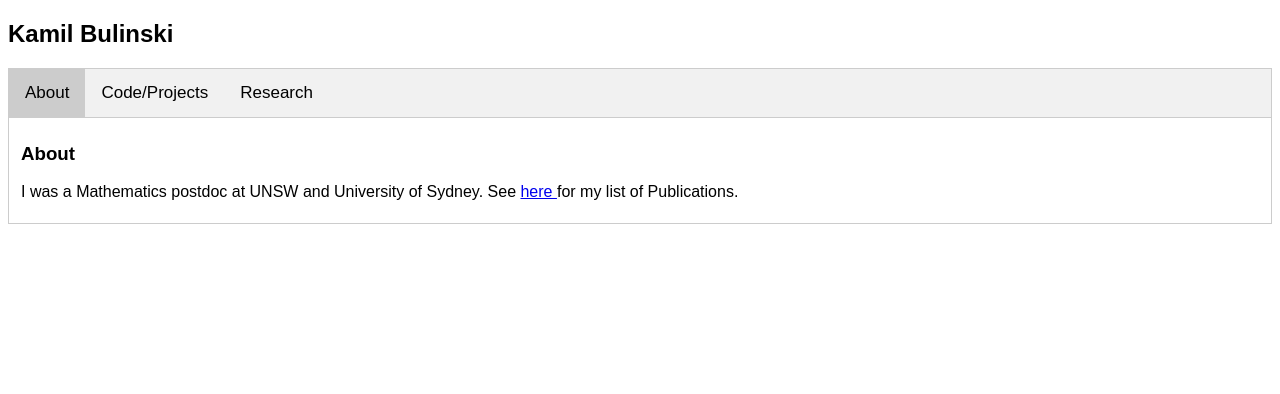
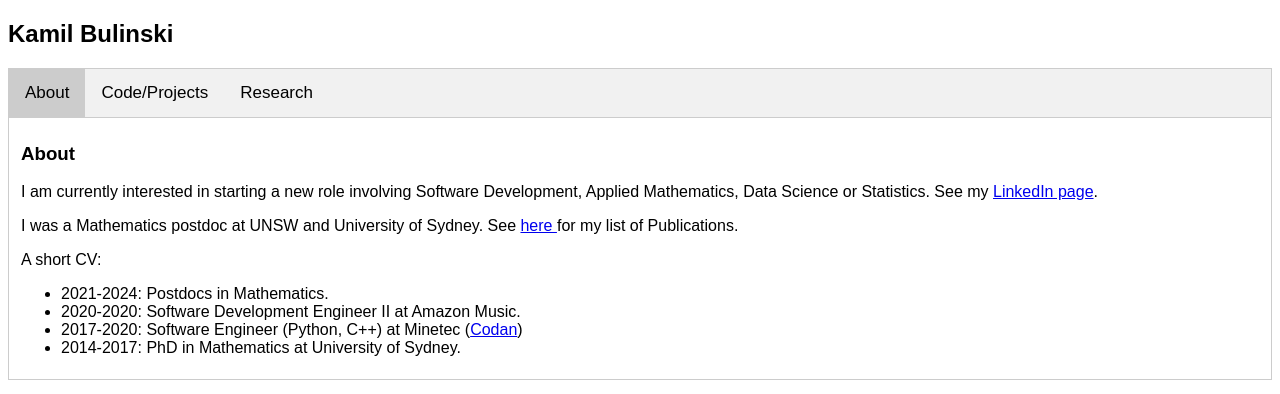
Before and after one commit to kb-math/kb-math.github.io, a plain HTML site: page index.html in a window 1280 px wide. Drawn offline with Linux system fonts and the light colour scheme.

Commit message:
adding About section

```diff
--- a/index.html
+++ b/index.html
@@ -55,12 +55,29 @@ body {font-family: Arial;}
 
 <div id="About" class="tabcontent">
   <h3>About</h3>
+
+  <p> I am currently interested in starting a new role involving Software Development, Applied Mathematics, Data Science or Statistics. See my <a href="https://www.linkedin.com/in/kamil-bulinski-149273112">LinkedIn page</a>.
+
   <p> I was a Mathematics postdoc at UNSW and University of Sydney. See <a href="?tab=research"> here </a> for my list of Publications. </p>
+
+<p>A short CV:
+
+<ul>
+  <li>2021-2024: Postdocs in Mathematics. </li>
+  <li> 2020-2020: Software Development Engineer II at Amazon Music.</li>
+  <li>2017-2020: Software Engineer (Python, C++) at Minetec (<a href="https://codan.com.au/">Codan</a>)</li>
+  <li>2014-2017: PhD in Mathematics at University of Sydney.</li>
+</ul>
+
+</p>
+
+
+
 </div>
 
 <div id="Code/Projects" class="tabcontent">
   <h3> Electrodynamics Simulations </h3>
-  <p> See <a href="https://github.com/kb-math/electrodynamics"> https://github.com/kb-math/electrodynamics </a>. This plots various electric fields generated by give charges. For example, below is a plot of the electric field emmited by a single positively charged particle (blue dot shown) moving sinusoidally. </p>
+  <p> See <a href="https://github.com/kb-math/electrodynamics"> https://github.com/kb-math/electrodynamics </a>. This plots various electric fields generated by given moving charges. For example, below is a plot of the electric field emmited by a single positively charged particle (blue dot shown) moving sinusoidally. </p>
   <img src="electric_field_moving_charge_demo.gif" width = 80%>
 
   <h3> Simulating variable-speed wave equations </h3>
```
